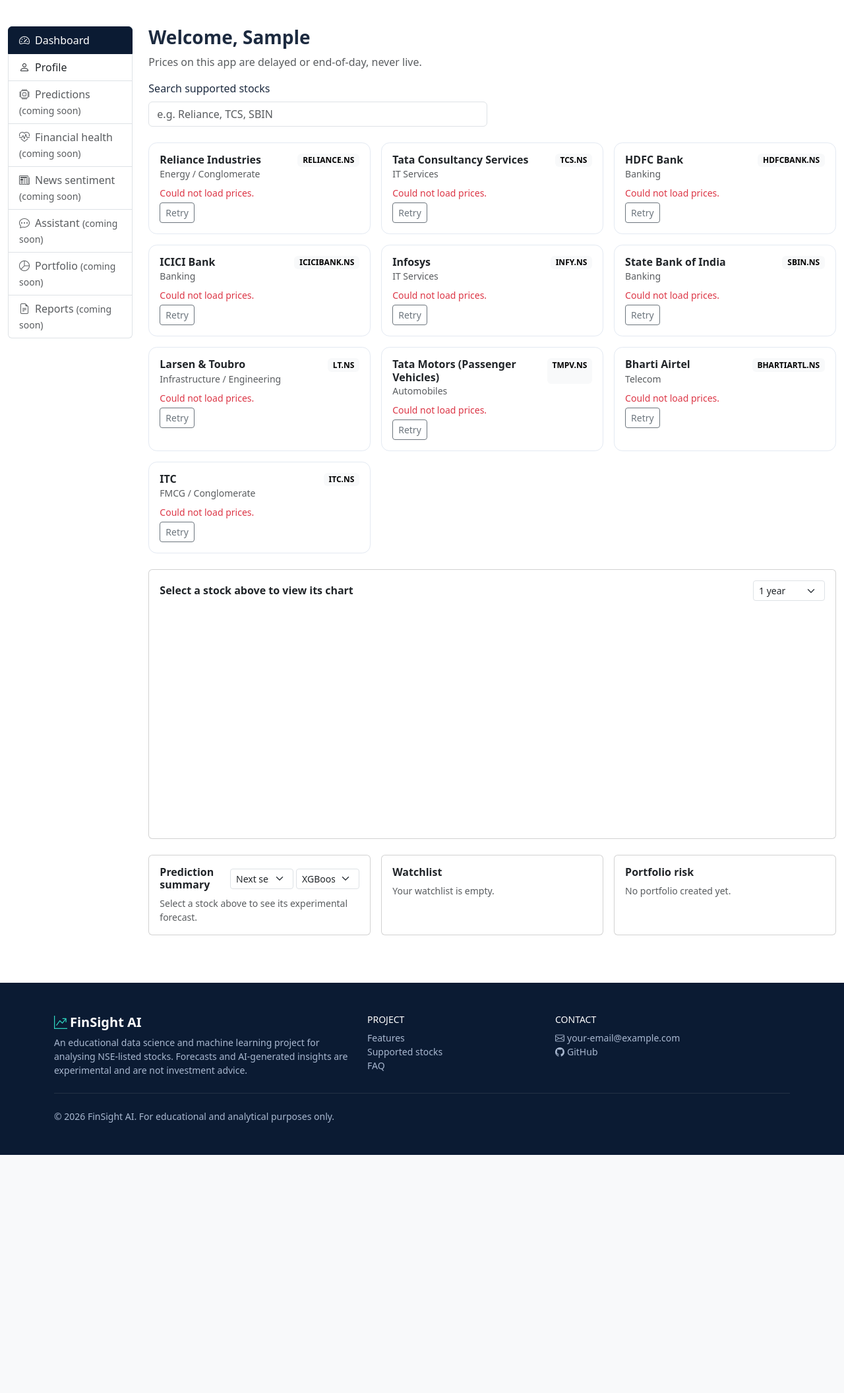
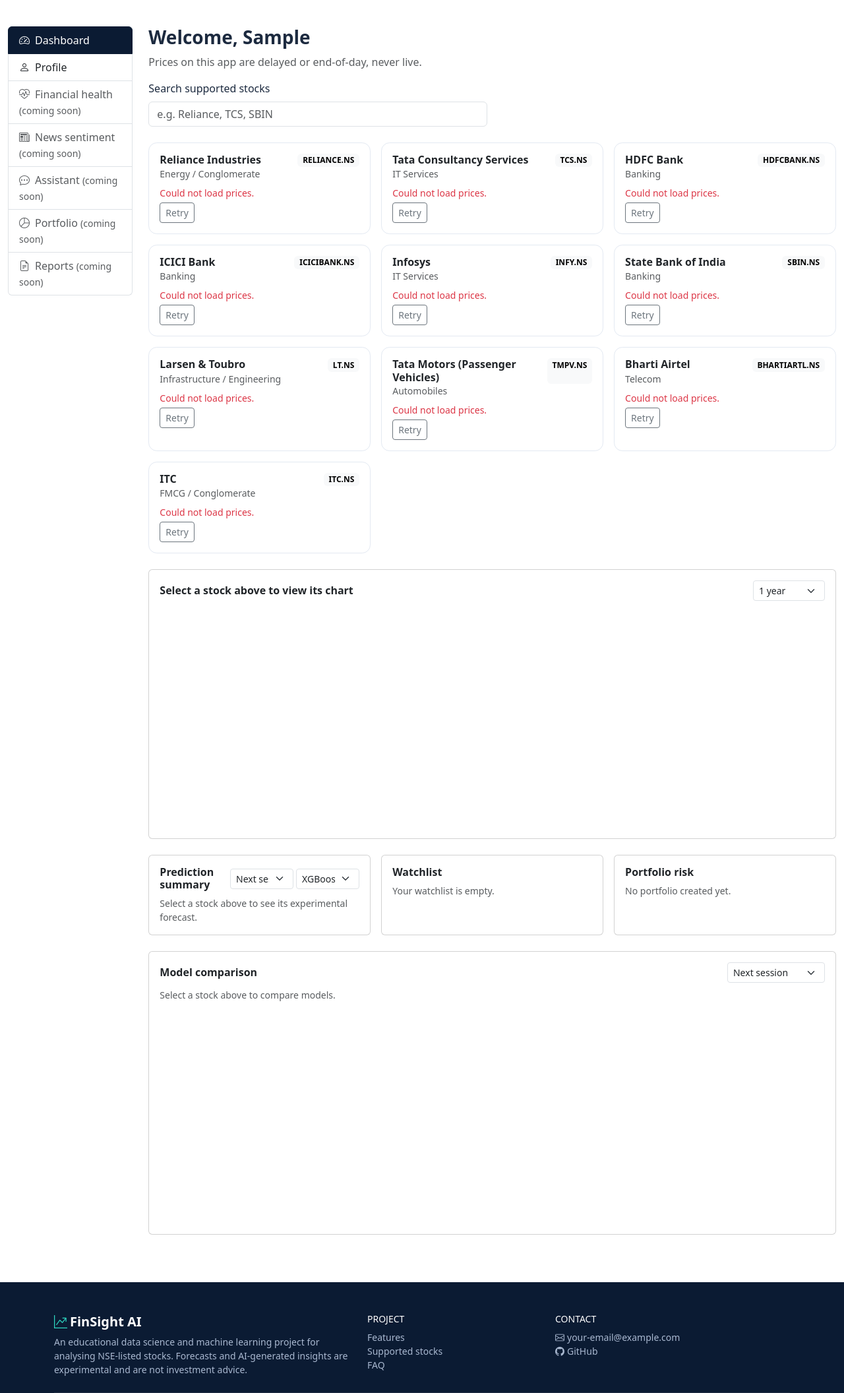
Before and after one commit to Hiyaporwal/finsight-ai, a Flask app: page /dashboard in a window 1280 px wide. Shown: the part 56-2168 px from the top of the page at 66% size. Before the commit the page ends 1807 px from the top, so only its background shows below. Run offline with Flask 3, Linux system fonts and the light colour scheme; the visitor is signed in with stand-in values (Sample User, id 1); data that the repository does not hold is empty; a map, chart or similar area stays blank.

Commit message:
Step 7C: model comparison table and chart on dashboard

```diff
--- /dev/null
+++ b/app/static/js/comparison.js
@@ -0,0 +1,71 @@
+(function () {
+  const table = document.getElementById("compareTable");
+  if (!table) return;
+  const body = table.querySelector("tbody");
+  const info = document.getElementById("compareInfo");
+  const note = document.getElementById("compareNote");
+  const horizonSel = document.getElementById("compareHorizon");
+  const LABELS = { random_forest: "Random Forest", xgboost: "XGBoost", lstm: "LSTM", gru: "GRU", naive_baseline: "Naive baseline (tomorrow = today)" };
+  const COLORS = { random_forest: "#f59e0b", xgboost: "#6366f1", lstm: "#ef4444", gru: "#10b981" };
+  let symbol = null, chart = null;
+
+  function cell(text, cls) {
+    const td = document.createElement("td");
+    td.textContent = text;
+    if (cls) td.className = cls;
+    return td;
+  }
+
+  function render(d) {
+    body.replaceChildren();
+    const base = d.metrics.naive_baseline;
+    ["random_forest", "xgboost", "lstm", "gru", "naive_baseline"].forEach((k) => {
+      const m = d.metrics[k];
+      if (!m) return;
+      const tr = document.createElement("tr");
+      const beats = k !== "naive_baseline" && m.mape < base.mape;
+      tr.appendChild(cell(LABELS[k] + (beats ? "  (beats baseline)" : ""), beats ? "fw-bold text-success" : ""));
+      tr.appendChild(cell(m.mae.toFixed(2)));
+      tr.appendChild(cell(m.rmse.toFixed(2)));
+      tr.appendChild(cell(m.mape.toFixed(2)));
+      tr.appendChild(cell(m.directional_accuracy !== undefined ? m.directional_accuracy.toFixed(1) : "-"));
+      body.appendChild(tr);
+    });
+    table.classList.remove("d-none");
+    info.textContent = `${d.symbol} · ${d.horizon_sessions} session(s) ahead · trained ${d.trained_at.slice(0, 10)} · ` +
+      `train ${d.train_range[0]} to ${d.train_range[1]} · val ${d.val_range[0]} to ${d.val_range[1]} · ` +
+      `test ${d.test_range[0]} to ${d.test_range[1]}`;
+    note.textContent = d.disclaimer;
+
+    const s = d.test_series;
+    if (chart) chart.destroy();
+    if (!s) return;
+    const datasets = [{ label: "Actual", data: s.actual_price, borderColor: "#111827", borderWidth: 2, pointRadius: 0 }];
+    Object.keys(COLORS).forEach((k) => {
+      const col = s[k + "_pred_price"];
+      if (col) datasets.push({ label: LABELS[k], data: col, borderColor: COLORS[k], borderWidth: 1.2, pointRadius: 0, borderDash: [4, 3] });
+    });
+    chart = new Chart(document.getElementById("compareChart"), {
+      type: "line", data: { labels: s.date, datasets },
+      options: { responsive: true, maintainAspectRatio: false, interaction: { mode: "index", intersect: false },
+        scales: { x: { ticks: { maxTicksLimit: 8 } } } },
+    });
+  }
+
+  async function load() {
+    if (!symbol) return;
+    info.textContent = "Loading comparison...";
+    try {
+      const r = await fetch(`/api/predictions/${encodeURIComponent(symbol)}/${horizonSel.value}/comparison`);
+      const d = await r.json();
+      if (!r.ok) throw new Error(d.error || "HTTP " + r.status);
+      render(d);
+    } catch (err) {
+      info.textContent = "Comparison unavailable: " + err.message;
+    }
+  }
+
+  document.querySelectorAll(".stock-item[data-symbol]").forEach((item) =>
+    item.addEventListener("click", () => { symbol = item.dataset.symbol; load(); }));
+  horizonSel.addEventListener("change", load);
+})();
--- a/app/templates/dashboard.html
+++ b/app/templates/dashboard.html
@@ -13,7 +13,7 @@
         <a class="list-group-item list-group-item-action" href="{{ url_for('main.profile') }}">
           <i class="bi bi-person me-2"></i>Profile
         </a>
-        {% for label, icon in [("Predictions","bi-cpu"),("Financial health","bi-heart-pulse"),("News sentiment","bi-newspaper"),("Assistant","bi-chat-dots"),("Portfolio","bi-pie-chart"),("Reports","bi-file-earmark-text")] %}
+        {% for label, icon in [("Financial health","bi-heart-pulse"),("News sentiment","bi-newspaper"),("Assistant","bi-chat-dots"),("Portfolio","bi-pie-chart"),("Reports","bi-file-earmark-text")] %}
         <span class="list-group-item disabled">
           <i class="bi {{ icon }} me-2"></i>{{ label }} <small>(coming soon)</small>
         </span>
@@ -57,7 +57,7 @@
       </div>
       <p id="noMatch" class="text-muted d-none mt-3">No supported stock matches your search.</p>
 
-      <!-- Chart card -->
+      <!-- Price chart card -->
       <div class="card mt-4" id="chartCard">
         <div class="card-body">
           <div class="d-flex flex-wrap justify-content-between align-items-center gap-2 mb-2">
@@ -76,8 +76,8 @@
         </div>
       </div>
 
-      <!-- Placeholder summary cards -->
-            <div class="row g-3 mt-2">
+      <!-- Prediction summary, watchlist, portfolio -->
+      <div class="row g-3 mt-2">
         <div class="col-md-4">
           <div class="card h-100">
             <div class="card-body">
@@ -113,6 +113,30 @@
           </div></div>
         </div>
       </div>
+
+      <!-- Model comparison -->
+      <div class="card mt-4" id="compareCard">
+        <div class="card-body">
+          <div class="d-flex flex-wrap justify-content-between align-items-center gap-2 mb-2">
+            <h2 class="h6 fw-bold mb-0" id="compareTitle">Model comparison</h2>
+            <select id="compareHorizon" class="form-select form-select-sm w-auto" aria-label="Horizon">
+              <option value="1">Next session</option>
+              <option value="5">Next 5 sessions</option>
+            </select>
+          </div>
+          <div id="compareInfo" class="small text-muted mb-2">Select a stock above to compare models.</div>
+          <div class="table-responsive">
+            <table class="table table-sm align-middle d-none" id="compareTable">
+              <thead>
+                <tr><th>Model</th><th>MAE (INR)</th><th>RMSE (INR)</th><th>MAPE %</th><th>Direction %</th></tr>
+              </thead>
+              <tbody></tbody>
+            </table>
+          </div>
+          <div style="position:relative;height:320px"><canvas id="compareChart"></canvas></div>
+          <p class="small fst-italic text-muted mt-2 mb-0" id="compareNote"></p>
+        </div>
+      </div>
     </section>
 
   </div>
@@ -123,4 +147,5 @@
 <script src="https://cdn.jsdelivr.net/npm/chart.js@4.4.3/dist/chart.umd.min.js"></script>
 <script src="{{ url_for('static', filename='js/stocks.js') }}"></script>
 <script src="{{ url_for('static', filename='js/predictions.js') }}"></script>
+<script src="{{ url_for('static', filename='js/comparison.js') }}"></script>
 {% endblock %}
```
